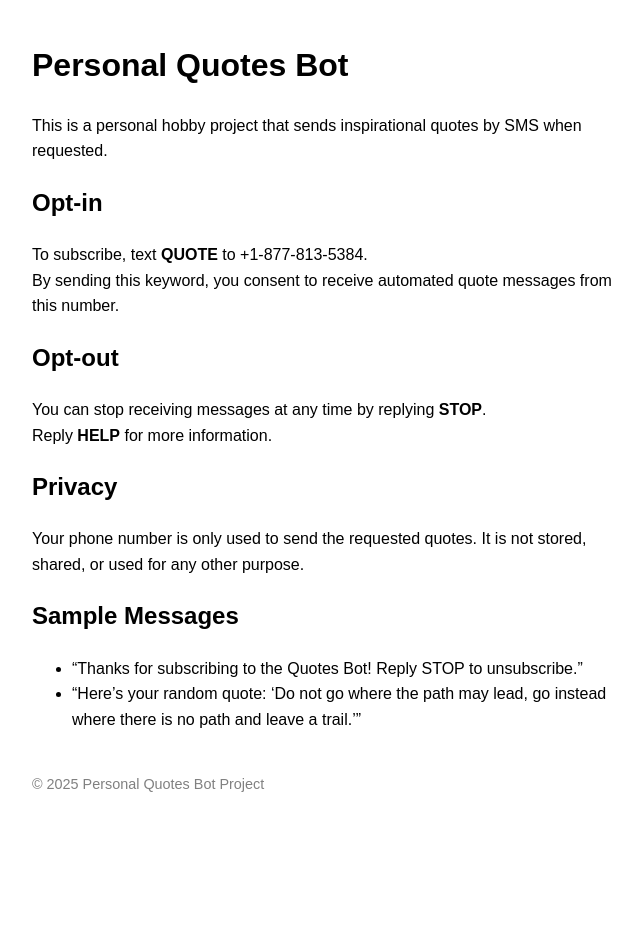
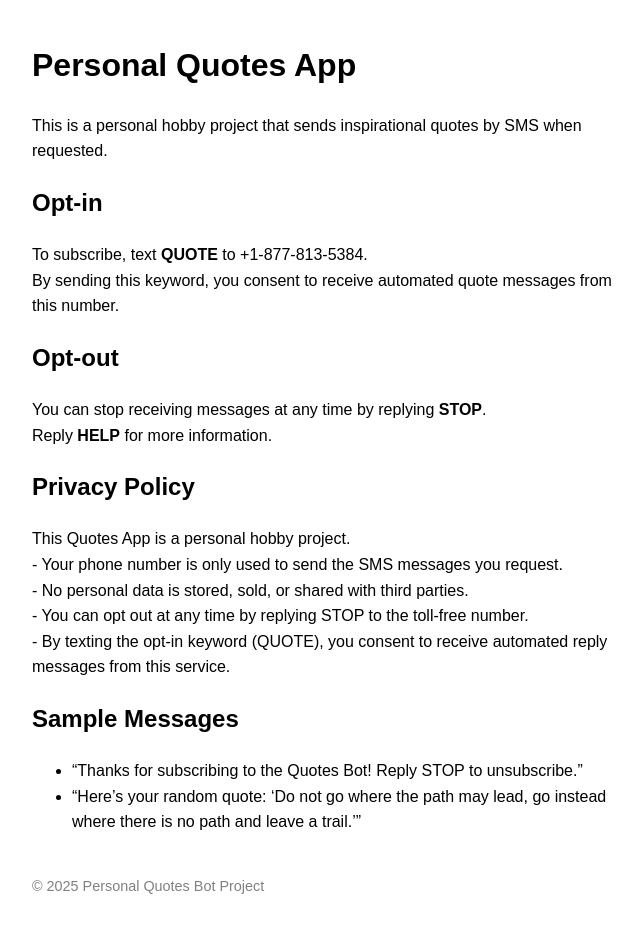
Before and after one commit to jaqsparow/quotes, a plain HTML site: page index.html in a window 1280 px wide. Shown: the whole page, without its empty margins (308-950 px from the left). Before the commit the page ends 836 px from the top, so only its background shows below. Drawn offline with Linux system fonts and the light colour scheme.

Commit message:
Update index.html

```diff
--- a/index.html
+++ b/index.html
@@ -2,10 +2,10 @@
 <html lang="en">
 <head>
   <meta charset="UTF-8">
-  <title>Quotes Bot – Opt-in Information</title>
+  <title>Quotes App – Opt-in Information</title>
 </head>
 <body style="font-family: Arial, sans-serif; max-width: 600px; margin: 40px auto; line-height: 1.6;">
-  <h1>Personal Quotes Bot</h1>
+  <h1>Personal Quotes App</h1>
   <p>
     This is a personal hobby project that sends inspirational quotes by SMS when requested.
   </p>
@@ -22,11 +22,15 @@
     Reply <strong>HELP</strong> for more information.
   </p>
 
-  <h2>Privacy</h2>
-  <p>
-    Your phone number is only used to send the requested quotes.
-    It is not stored, shared, or used for any other purpose.
-  </p>
+<h2>Privacy Policy</h2>
+<p>
+  This Quotes App is a personal hobby project. <br>
+  - Your phone number is only used to send the SMS messages you request. <br>
+  - No personal data is stored, sold, or shared with third parties. <br>
+  - You can opt out at any time by replying STOP to the toll-free number. <br>
+  - By texting the opt-in keyword (QUOTE), you consent to receive automated reply messages from this service.
+</p>
+
 
   <h2>Sample Messages</h2>
   <ul>
```
